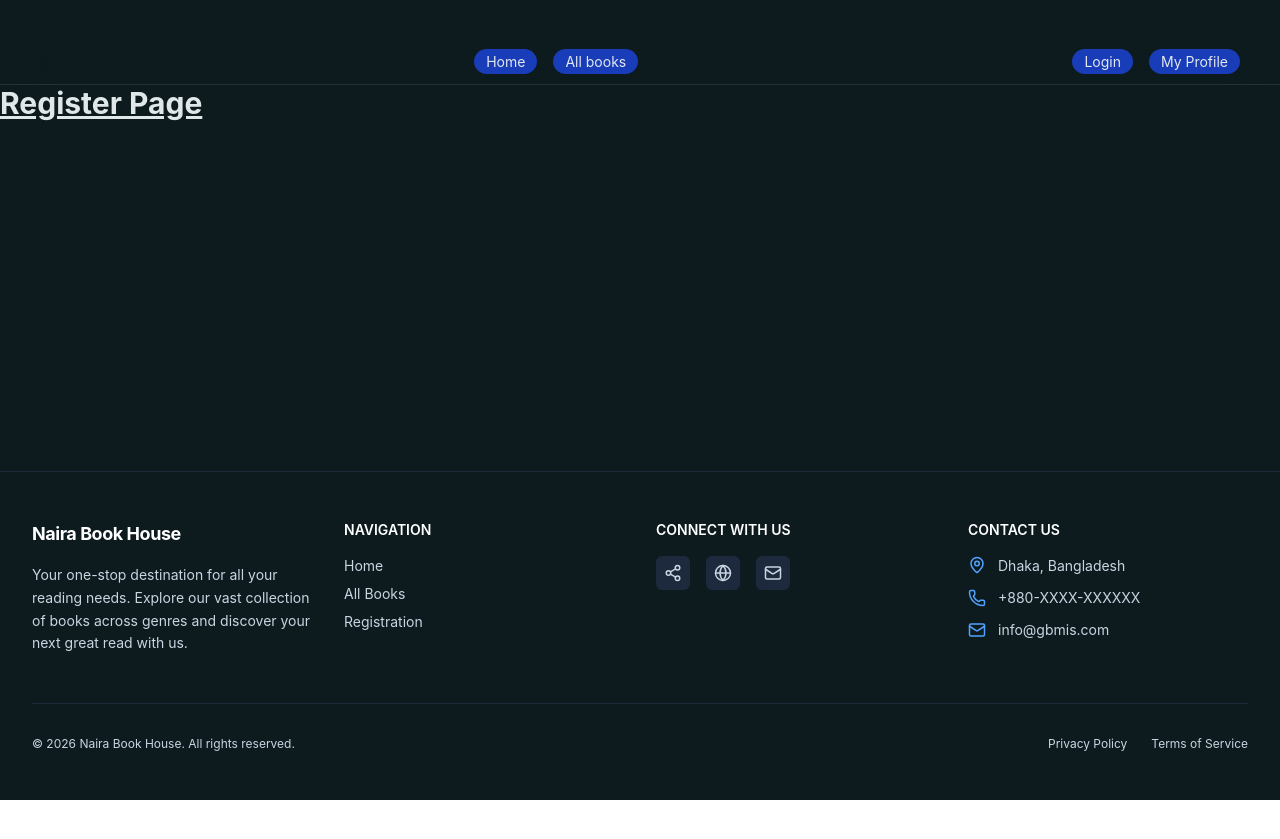
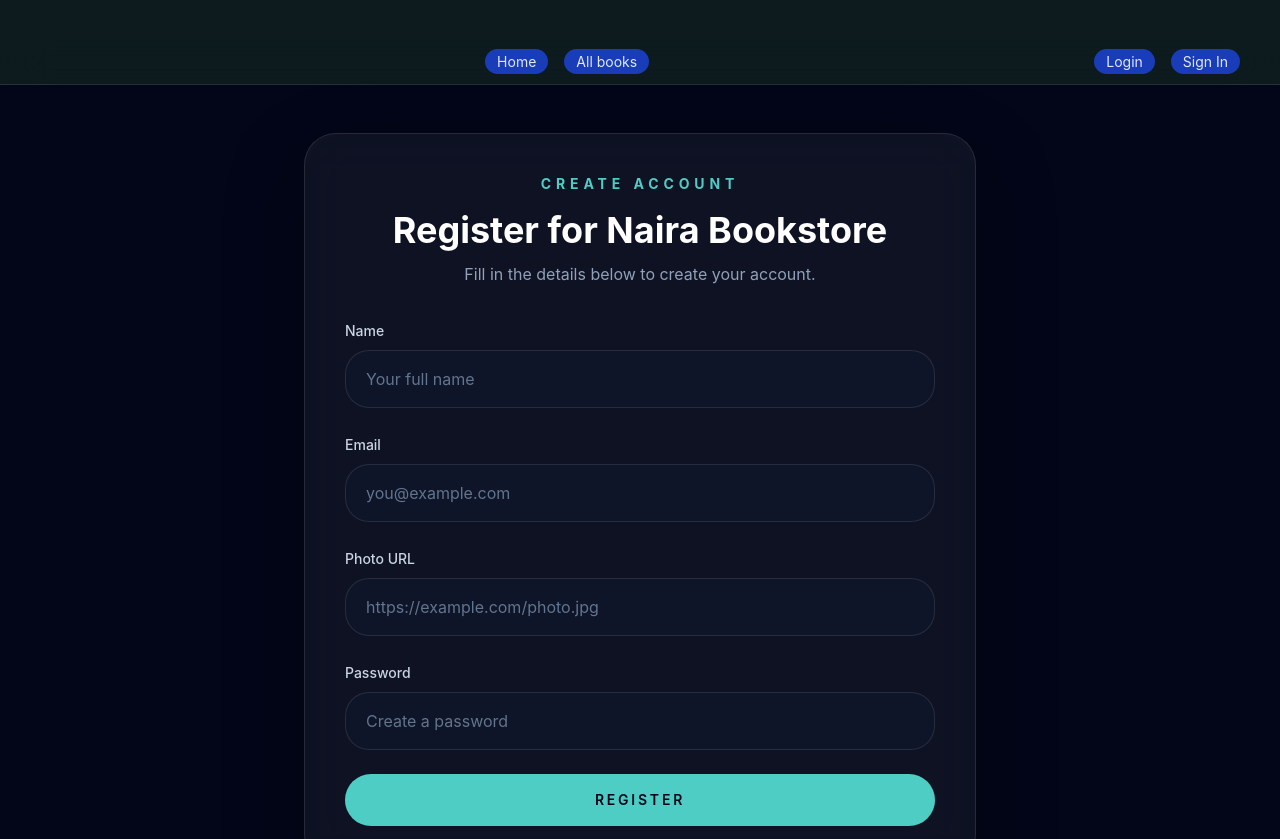
Before and after one commit to mmizan24/mizan-book-store-, a Next.js app: page /rejister in a window 1280 px wide. Shown: the top 839 px of the page. Before the commit the page ends 800 px from the top, so only its background shows below. Built offline with nearby package versions, Linux system fonts and the light colour scheme.

Commit message:
create login page and registration page

```diff
--- a/src/app/(auth)/login/page.jsx
+++ b/src/app/(auth)/login/page.jsx
@@ -1,11 +1,88 @@
-import React from 'react';
+"use client";
+
+import React, { useState } from 'react';
+import { useRouter } from 'next/navigation';
 
 const LoginPage = () => {
-    return (
-        <div>
-            this is login page
+  const router = useRouter();
+  const [email, setEmail] = useState('');
+  const [password, setPassword] = useState('');
+  const [error, setError] = useState('');
+
+  const validateEmail = (value) => {
+    return /^[^\s@]+@[^\s@]+\.[^\s@]+$/.test(value);
+  };
+
+  const handleSubmit = (event) => {
+    event.preventDefault();
+    setError('');
+
+    if (!email.trim() || !password.trim()) {
+      setError('Please enter both email and password.');
+      return;
+    }
+
+    if (!validateEmail(email)) {
+      setError('Please enter a valid email address.');
+      return;
+    }
+
+    if (password.length < 6) {
+      setError('Password must be at least 6 characters long.');
+      return;
+    }
+
+    router.push('/');
+  };
+
+  return (
+    <div className="min-h-screen bg-slate-950 flex items-center justify-center px-6 py-12">
+      <div className="w-full max-w-lg rounded-[2rem] border border-white/10 bg-white/5 p-10 shadow-[0_30px_80px_rgba(0,0,0,0.3)] backdrop-blur-xl">
+        <div className="mb-8 text-center">
+          <p className="text-sm uppercase tracking-[0.35em] text-lumina-teal font-bold">Welcome Back</p>
+          <h1 className="mt-4 text-4xl font-bold text-white">Login to Your Account</h1>
+          <p className="mt-3 text-slate-400">Enter your login details to access the bookstore.</p>
         </div>
-    );
+
+        <form onSubmit={handleSubmit} className="space-y-6">
+          {error && (
+            <div className="rounded-3xl border border-rose-500/40 bg-rose-500/10 px-4 py-3 text-sm text-rose-200">
+              {error}
+            </div>
+          )}
+
+          <label className="block">
+            <span className="text-sm font-medium text-slate-300">Email</span>
+            <input
+              type="email"
+              value={email}
+              onChange={(event) => setEmail(event.target.value)}
+              placeholder="you@example.com"
+              className="mt-2 w-full rounded-3xl border border-white/10 bg-slate-900/80 px-5 py-4 text-white placeholder:text-slate-500 focus:border-lumina-teal focus:outline-none focus:ring-2 focus:ring-lumina-teal/20"
+            />
+          </label>
+
+          <label className="block">
+            <span className="text-sm font-medium text-slate-300">Password</span>
+            <input
+              type="password"
+              value={password}
+              onChange={(event) => setPassword(event.target.value)}
+              placeholder="Enter your password"
+              className="mt-2 w-full rounded-3xl border border-white/10 bg-slate-900/80 px-5 py-4 text-white placeholder:text-slate-500 focus:border-lumina-teal focus:outline-none focus:ring-2 focus:ring-lumina-teal/20"
+            />
+          </label>
+
+          <button
+            type="submit"
+            className="w-full rounded-full bg-lumina-teal px-6 py-4 text-sm font-semibold uppercase tracking-[0.2em] text-slate-950 transition hover:bg-teal-300"
+          >
+            Login
+          </button>
+        </form>
+      </div>
+    </div>
+  );
 };
 
 export default LoginPage;
--- a/src/app/(auth)/rejister/page.jsx
+++ b/src/app/(auth)/rejister/page.jsx
@@ -1,11 +1,121 @@
-import React from 'react';
+"use client";
+
+import React, { useState } from 'react';
+import { useRouter } from 'next/navigation';
 
 const RegisterPage = () => {
-    return (
-        <div>
-            <h1 className="text-3xl font-bold underline">Register Page</h1>
+  const router = useRouter();
+  const [name, setName] = useState('');
+  const [email, setEmail] = useState('');
+  const [photoUrl, setPhotoUrl] = useState('');
+  const [password, setPassword] = useState('');
+  const [error, setError] = useState('');
+
+  const validateEmail = (value) => {
+    return /^[^\s@]+@[^\s@]+\.[^\s@]+$/.test(value);
+  };
+
+  const validateUrl = (value) => {
+    return /^(https?:\/\/)?[\w.-]+(?:\.[\w\.-]+)+[\w\-\._~:/?#[\]@!$&'()*+,;=.]+$/.test(value);
+  };
+
+  const handleSubmit = (event) => {
+    event.preventDefault();
+    setError('');
+
+    if (!name.trim() || !email.trim() || !photoUrl.trim() || !password.trim()) {
+      setError('All fields are required. Please fill in every field.');
+      return;
+    }
+
+    if (!validateEmail(email)) {
+      setError('Please enter a valid email address.');
+      return;
+    }
+
+    if (!validateUrl(photoUrl)) {
+      setError('Please enter a valid photo URL.');
+      return;
+    }
+
+    if (password.length < 6) {
+      setError('Password must be at least 6 characters long.');
+      return;
+    }
+
+    router.push('/login');
+  };
+
+  return (
+    <div className="min-h-screen bg-slate-950 flex items-center justify-center px-6 py-12">
+      <div className="w-full max-w-2xl rounded-[2rem] border border-white/10 bg-white/5 p-10 shadow-[0_30px_80px_rgba(0,0,0,0.3)] backdrop-blur-xl">
+        <div className="mb-8 text-center">
+          <p className="text-sm uppercase tracking-[0.35em] text-lumina-teal font-bold">Create Account</p>
+          <h1 className="mt-4 text-4xl font-bold text-white">Register for Naira Bookstore</h1>
+          <p className="mt-3 text-slate-400">Fill in the details below to create your account.</p>
         </div>
-    );
+
+        <form onSubmit={handleSubmit} className="space-y-6">
+          {error && (
+            <div className="rounded-3xl border border-rose-500/40 bg-rose-500/10 px-4 py-3 text-sm text-rose-200">
+              {error}
+            </div>
+          )}
+
+          <label className="block">
+            <span className="text-sm font-medium text-slate-300">Name</span>
+            <input
+              type="text"
+              value={name}
+              onChange={(event) => setName(event.target.value)}
+              placeholder="Your full name"
+              className="mt-2 w-full rounded-3xl border border-white/10 bg-slate-900/80 px-5 py-4 text-white placeholder:text-slate-500 focus:border-lumina-teal focus:outline-none focus:ring-2 focus:ring-lumina-teal/20"
+            />
+          </label>
+
+          <label className="block">
+            <span className="text-sm font-medium text-slate-300">Email</span>
+            <input
+              type="email"
+              value={email}
+              onChange={(event) => setEmail(event.target.value)}
+              placeholder="you@example.com"
+              className="mt-2 w-full rounded-3xl border border-white/10 bg-slate-900/80 px-5 py-4 text-white placeholder:text-slate-500 focus:border-lumina-teal focus:outline-none focus:ring-2 focus:ring-lumina-teal/20"
+            />
+          </label>
+
+          <label className="block">
+            <span className="text-sm font-medium text-slate-300">Photo URL</span>
+            <input
+              type="url"
+              value={photoUrl}
+              onChange={(event) => setPhotoUrl(event.target.value)}
+              placeholder="https://example.com/photo.jpg"
+              className="mt-2 w-full rounded-3xl border border-white/10 bg-slate-900/80 px-5 py-4 text-white placeholder:text-slate-500 focus:border-lumina-teal focus:outline-none focus:ring-2 focus:ring-lumina-teal/20"
+            />
+          </label>
+
+          <label className="block">
+            <span className="text-sm font-medium text-slate-300">Password</span>
+            <input
+              type="password"
+              value={password}
+              onChange={(event) => setPassword(event.target.value)}
+              placeholder="Create a password"
+              className="mt-2 w-full rounded-3xl border border-white/10 bg-slate-900/80 px-5 py-4 text-white placeholder:text-slate-500 focus:border-lumina-teal focus:outline-none focus:ring-2 focus:ring-lumina-teal/20"
+            />
+          </label>
+
+          <button
+            type="submit"
+            className="w-full rounded-full bg-lumina-teal px-6 py-4 text-sm font-semibold uppercase tracking-[0.2em] text-slate-950 transition hover:bg-teal-300"
+          >
+            Register
+          </button>
+        </form>
+      </div>
+    </div>
+  );
 };
 
 export default RegisterPage;
--- a/src/components/shared/Navbar.jsx
+++ b/src/components/shared/Navbar.jsx
@@ -20,15 +20,11 @@
                     </li>
                 </ul>
                 <div className="flex gap-4">
-                    {isLoggedIn ? (
-                        <button className="bg-blue-500 hover:bg-blue-700 text-white font-bold py-2 px-4 rounded-full" onClick={() => setIsLoggedIn(false)}>Logout</button>
-                    ) : (
-                        <NavLink href={"/login"} className="bg-blue-800 hover:bg-blue-700 text-white font-bold py-2 px-4 rounded-full">
-                            Login
-                        </NavLink>
-                    )}
-                    <NavLink href={"/rejister"} className="bg-blue-500 hover:bg-blue-700 text-white font-bold py-2 px-4 rounded-full">
-                        My Profile
+                    <NavLink href="/login" className="bg-blue-800 hover:bg-blue-700 text-white font-bold py-2 px-4 rounded-full">
+                        Login
+                    </NavLink>
+                    <NavLink href="/rejister" className="bg-lumina-teal hover:bg-teal-300 text-slate-950 font-bold py-2 px-4 rounded-full">
+                        Sign In
                     </NavLink>
                 </div>
             </div>
```
